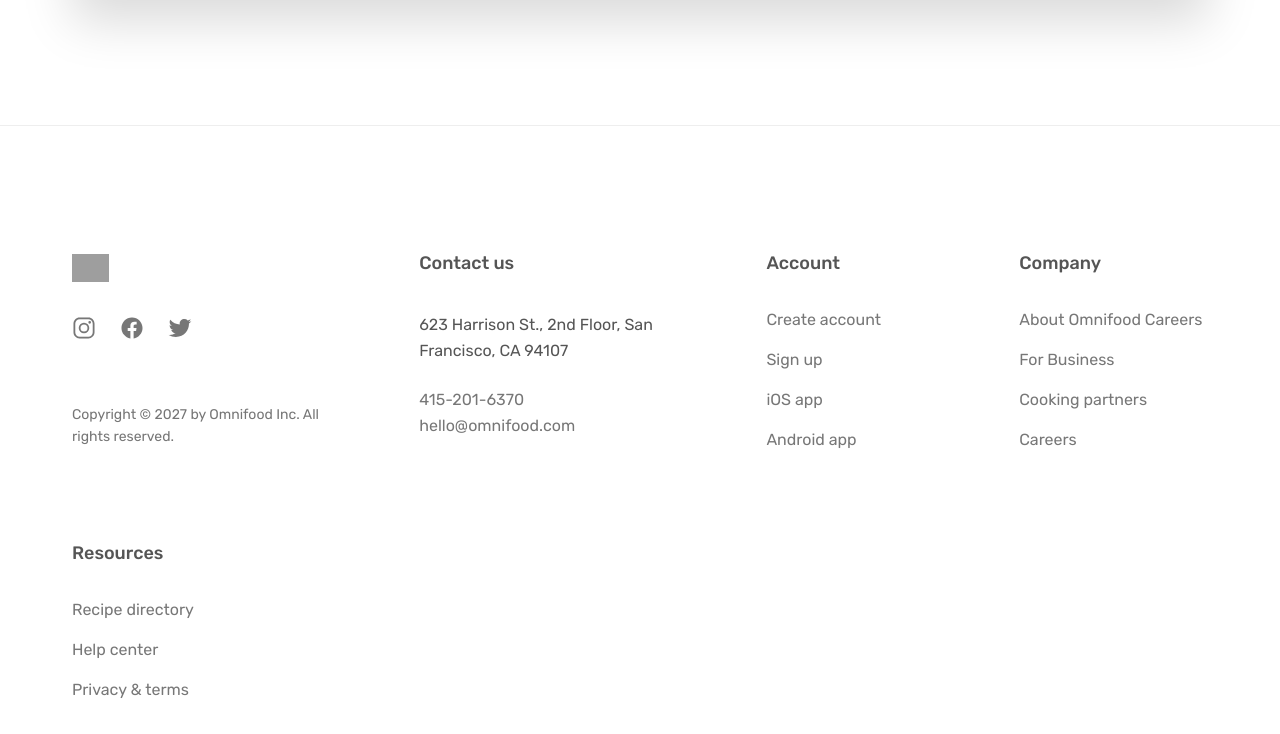
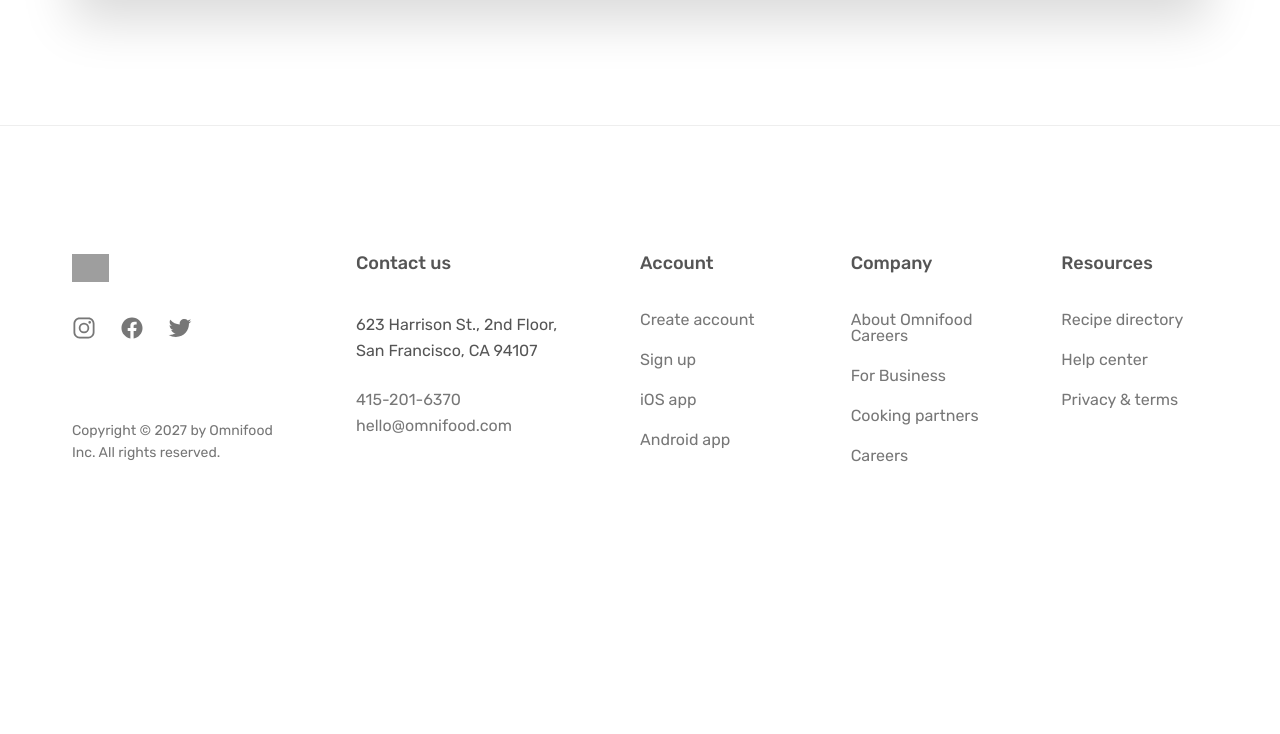
Before and after one commit to RobertSivira/Omnifood, a plain HTML site: page index.html in a window 1280 px wide. Shown: the part 6244-6978 px from the top of the page. After the commit the page ends 6836 px from the top, so only its background shows below. Drawn offline with nearby package versions, Linux system fonts and the light colour scheme; grey boxes are pictures that could not be loaded.

Commit message:
Modificado el .grid-footer

```diff
--- a/css/styles.css
+++ b/css/styles.css
@@ -581,7 +581,7 @@
 }
 
 .grid-footer {
-  grid-template-columns: 1.5fr 1.5fr 1fr 1fr;
+  grid-template-columns: 1.5fr 1.5fr 1fr 1fr 1fr;
 }
 
 .logo-col {
```
